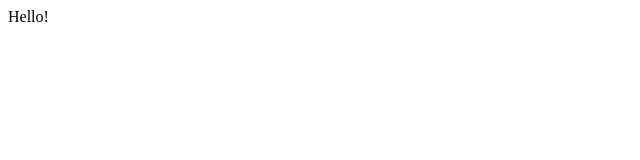
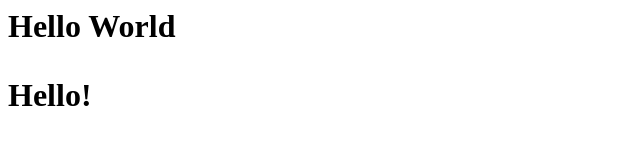
Before and after one commit to AbsolutePug/JimmyWebsite, a plain HTML site: page source/index.html in a window 1280 px wide. Shown: the whole page, without its empty margins (0-640 px from the left). Drawn offline with Linux system fonts and the light colour scheme.

Commit message:
Update index.html

```diff
--- a/source/index.html
+++ b/source/index.html
@@ -1 +1,2 @@
+<h1> Hello World <h1>
 <p> Hello! <p>
```
